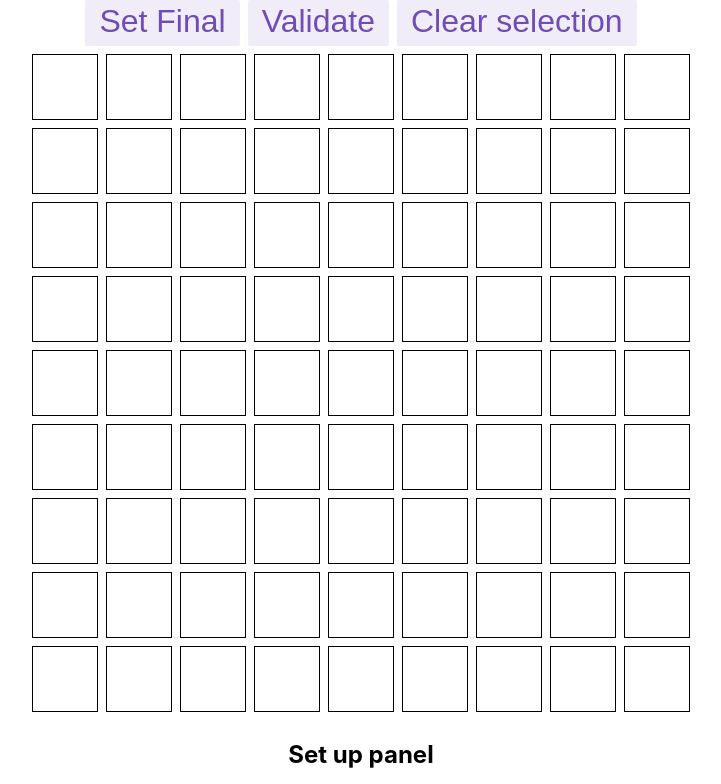
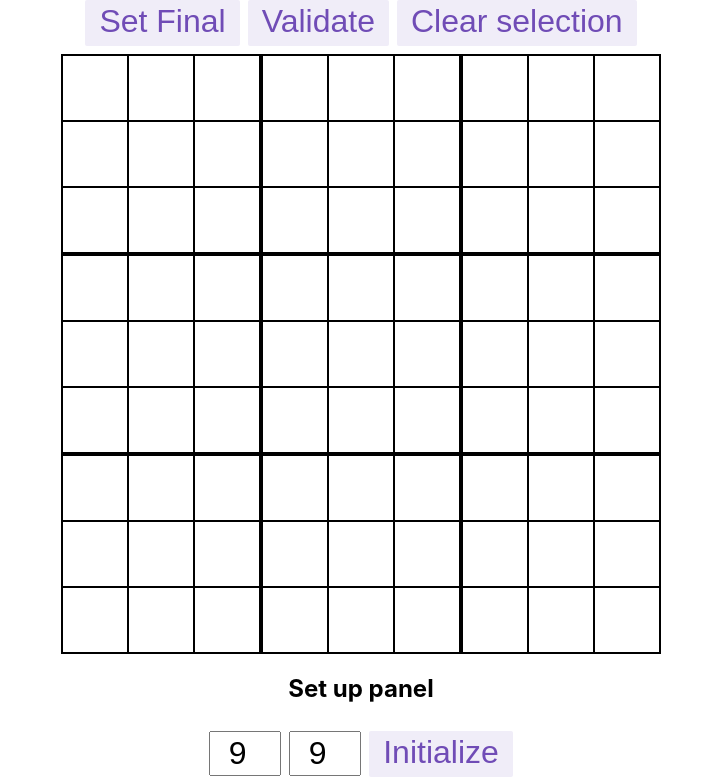
Before and after one commit to origami-z/sudoku-playground, a React (Create React App) app: page / in a window 1280 px wide. Shown: the top 784 px of the page, without its empty margins (279-1000 px from the left). Built offline with nearby package versions, Linux system fonts and the light colour scheme.

Commit message:
Set up bold cell for 9x9 grid

```diff
--- a/src/features/sudoku/Sudoku.module.css
+++ b/src/features/sudoku/Sudoku.module.css
@@ -10,6 +10,12 @@
 
 .row:not(:last-child) {
   margin-bottom: var(--gap-size);
+}
+
+.gridRow {
+  display: flex;
+  align-items: center;
+  justify-content: center;
 }
 
 .cell {
@@ -33,15 +39,27 @@
 
 .selectedCell {
   background-color: #f2f5f7;
-  border-color: blue;
+  /* border-color: blue; */
 }
 
 .invalidCell {
   border-color: red;
 }
 
-.cell:not(:last-child) {
-  margin-right: var(--gap-size);
+.boldCellLeft {
+  border-left: solid 2px black;
+}
+
+.boldCellTop {
+  border-top: solid 2px black;
+}
+
+.boldCellRight {
+  border-right: solid 2px black;
+}
+
+.boldCellBottom {
+  border-bottom: solid 2px black;
 }
 
 .textbox {
--- a/src/features/sudoku/Sudoku.tsx
+++ b/src/features/sudoku/Sudoku.tsx
@@ -147,10 +147,14 @@ export function Sudoku() {
         </button>
       </div>
       {data.map((r, rowIndex) => (
-        <div className={styles.row} key={`row${rowIndex}`}>
+        <div className={styles.gridRow} key={`row${rowIndex}`}>
           {r.map((c, columnIndex) => (
             <div
               className={cn(styles.cell, {
+                [styles.boldCellLeft]: columnIndex % 3 === 0,
+                [styles.boldCellRight]: columnIndex % 3 === 2,
+                [styles.boldCellTop]: rowIndex % 3 === 0,
+                [styles.boldCellBottom]: rowIndex % 3 === 2,
                 [styles.selectedCell]: selectedIndexes.some(
                   (i) => i.row === rowIndex && i.column === columnIndex
                 ),
```
